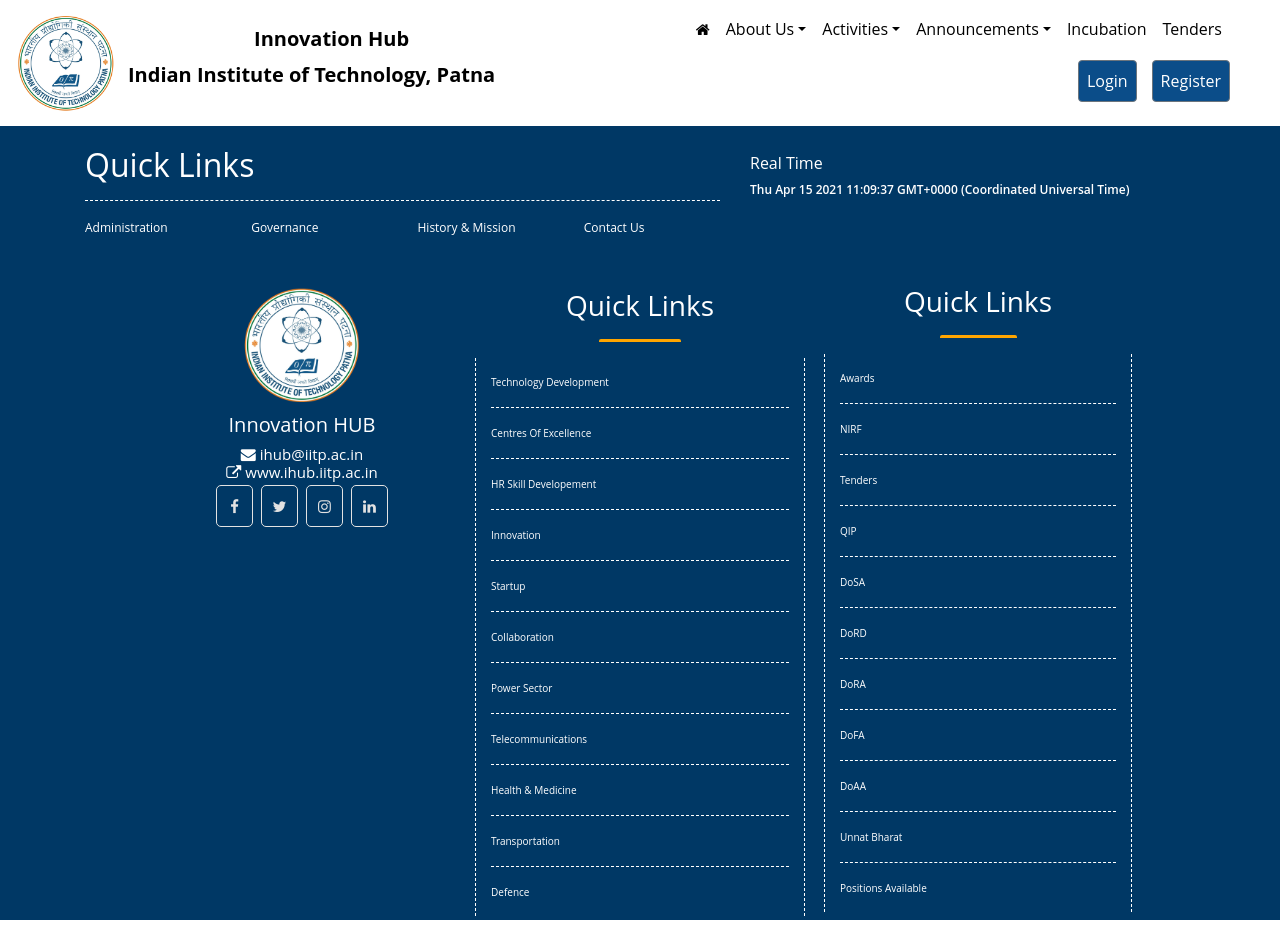
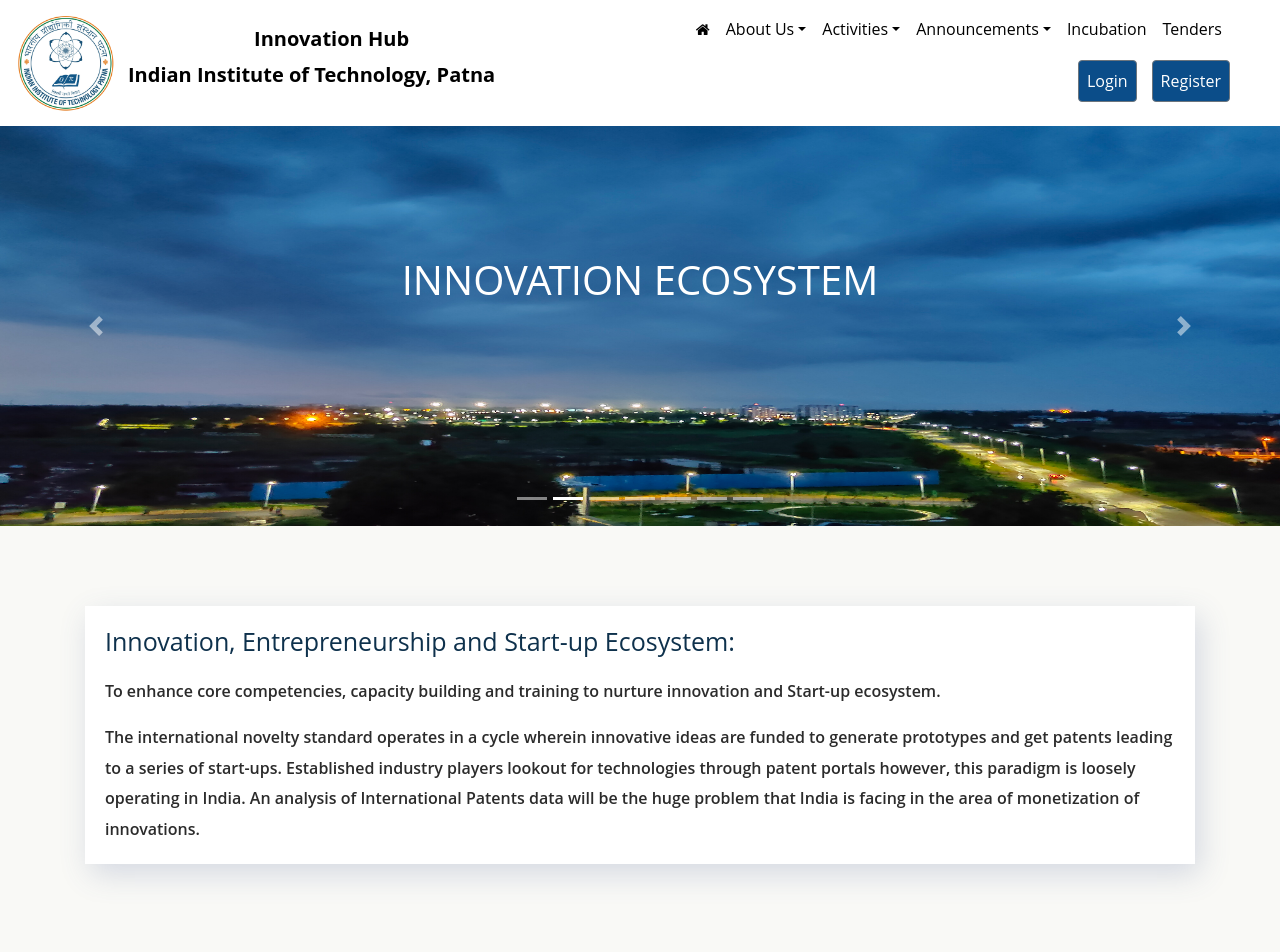
Before and after one commit to Darshilp326/I-HUB-IIT-Patna, a React (Create React App) app: page /incubation in a window 1280 px wide. Shown: the top 952 px of the page. Built offline with nearby package versions, Linux system fonts and the light colour scheme.

Commit message:
incubation added

```diff
--- a/src/App.js
+++ b/src/App.js
@@ -10,6 +10,7 @@
 import 'bootstrap/dist/css/bootstrap.min.css';
 import RegisterPage from "./components/LoginRegister/RegisterPage";
 import LoginPage from "./components/LoginRegister/LoginPage";
+import Incubation from "./components/Incubation";
 function App() {
   return (
 
@@ -51,6 +52,11 @@
             exact
             render={(props) => <RegisterPage {...props} />}
           />
+          <Route
+            path="/incubation"
+            exact="true"
+            render={(props) => <Incubation {...props} />}
+          />
 
 
 
--- /dev/null
+++ b/src/components/Incubation.js
@@ -0,0 +1,25 @@
+import React from 'react'
+import { Col, Container, Row } from 'react-bootstrap'
+import PicSlideShow from './PicSlideShow'
+import './Activity/activity.css'
+export default function Incubation() {
+    return (
+        <div>
+            <PicSlideShow content='INNOVATION ECOSYSTEM'/>
+            <section className="contact-section ptb-80">
+                <Container>
+                    <Row xs={12} md={12} lg={12}>
+                        <Col>
+                          <div className="activity-content">
+                            <h3>Innovation, Entrepreneurship and Start-up Ecosystem:</h3>
+                            <p>To enhance core competencies, capacity building and training to nurture innovation and Start-up ecosystem.</p>
+                            <p>The international novelty standard operates in a cycle wherein innovative ideas are funded to generate prototypes and get patents leading to a series of start-ups. Established industry players lookout for technologies through patent portals however, this paradigm is loosely operating in India. An analysis of International Patents data will be the huge problem that India is facing in the area of monetization of innovations.</p>
+                          </div>
+                        </Col>
+                    </Row>
+                </Container>
+            </section>
+            {/* Footer */}
+        </div>
+    )
+}
```
Also changed, not shown: 1 other file (tests, documents, lock files or other folders).
